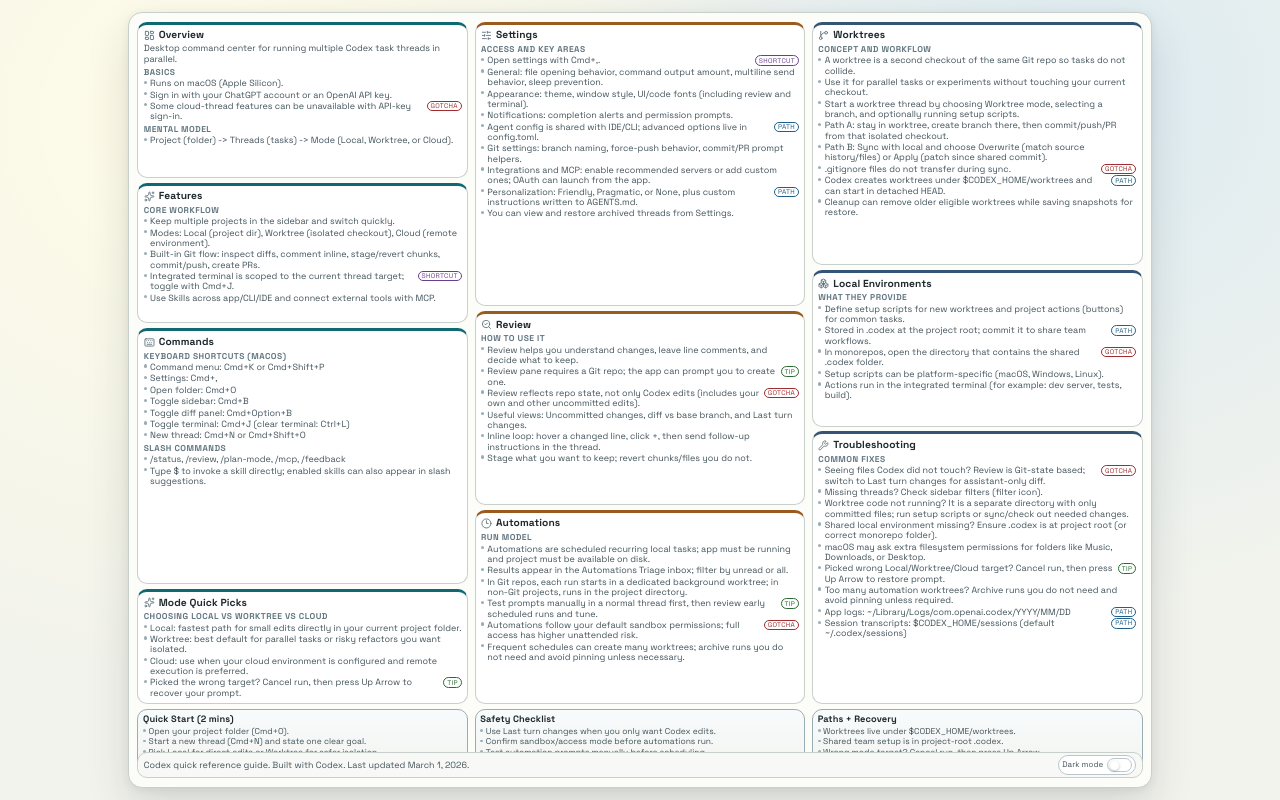
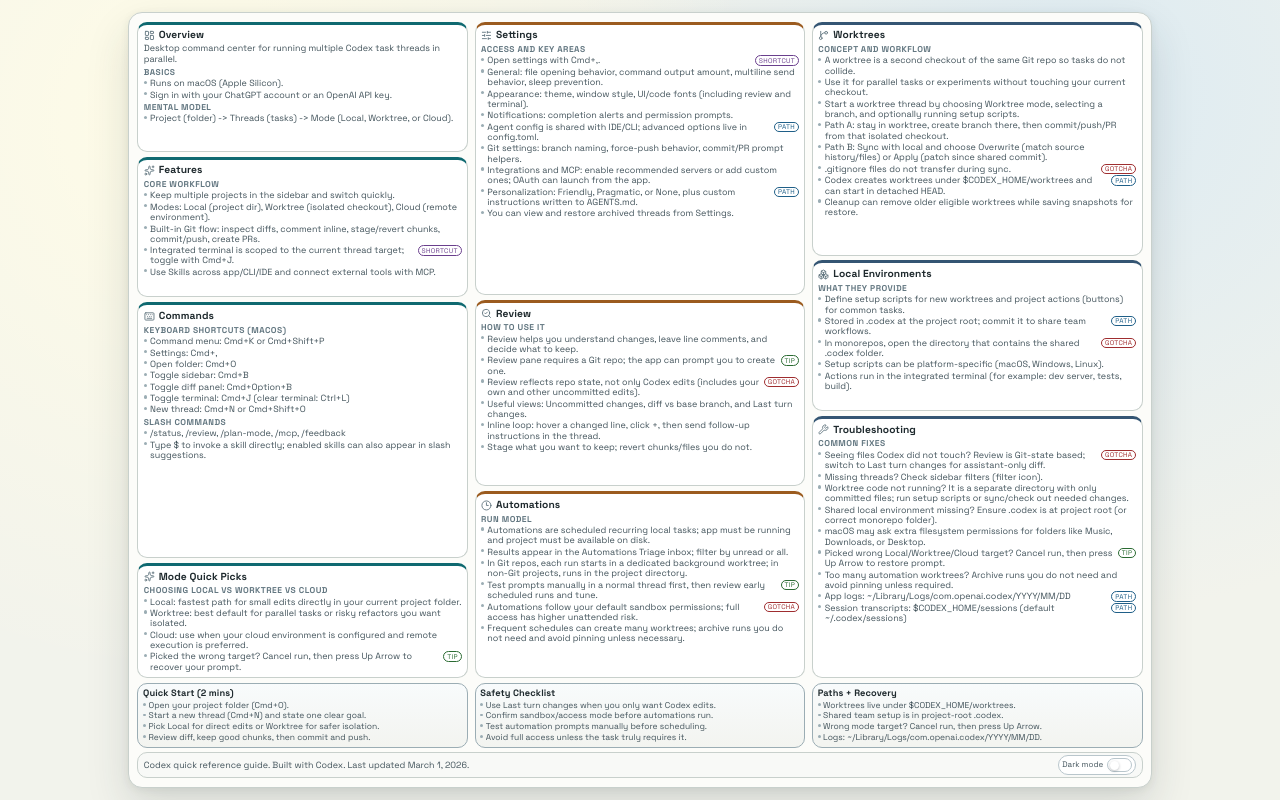
Before and after one commit to tunedgradient/codex_quick_ref, a Next.js app: page / in a window 1280 px wide. Built offline with nearby package versions, Linux system fonts and the light colour scheme; no server answers.

Commit message:
adjust overview

```diff
--- a/src/data/codexQuickRef.ts
+++ b/src/data/codexQuickRef.ts
@@ -60,10 +60,6 @@
             { text: "Runs on macOS (Apple Silicon)." },
             {
               text: "Sign in with your ChatGPT account or an OpenAI API key.",
-            },
-            {
-              text: "Some cloud-thread features can be unavailable with API-key sign-in.",
-              tag: "gotcha",
             },
           ],
         },
```
